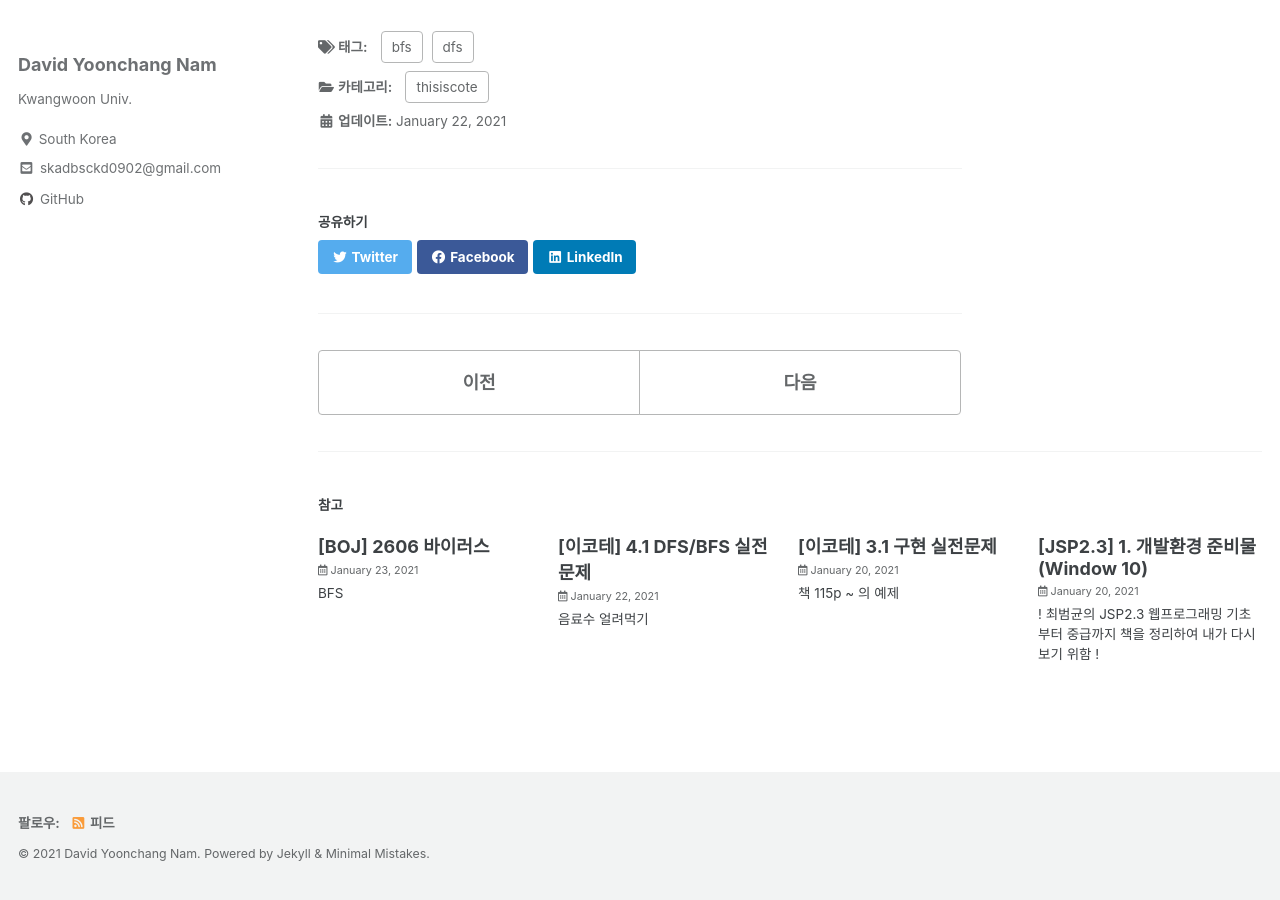
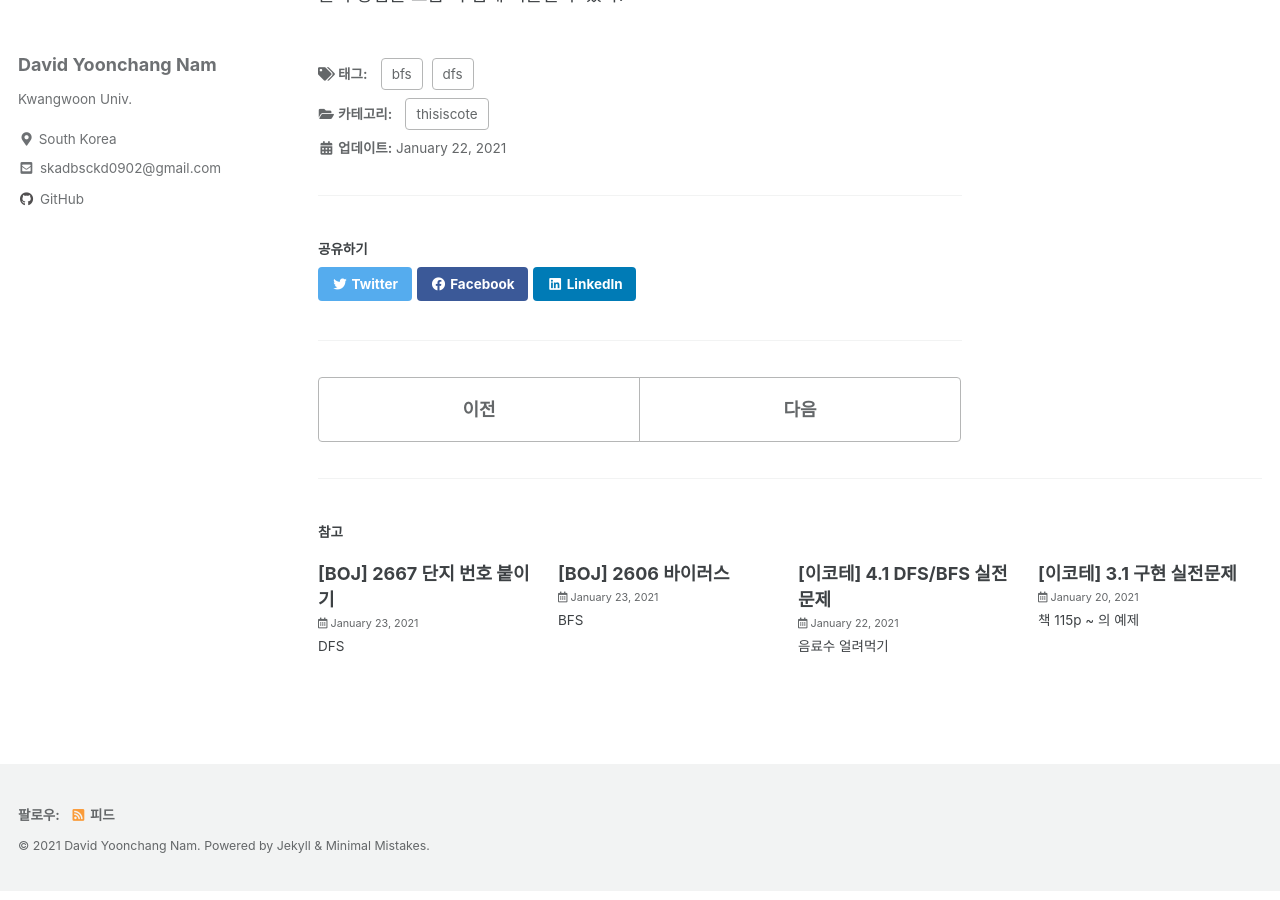
Before and after one commit to Akgop/Akgop.github.io, a Jekyll site: the page built from _posts/2021-01-22-thisiscote_4.md, in a window 1280 px wide and 900 px high, scrolled down 4458 px. Built offline with Jekyll 4.4.1, drawn with Linux system fonts in a browser that asks for light colours; cached includes are drawn as plain includes; part of the change alters nothing that is shown.

Commit message:
Create 2021-01-23-BOJ2667.md

````diff
--- a/_posts/2021-01-22-thisiscote_4.md
+++ b/_posts/2021-01-22-thisiscote_4.md
@@ -12,6 +12,7 @@ tags:
 ---
 
 [[BOJ] 2606 바이러스](http://akgop.github.io/boj/BOJ2606/)<br>
+[[BOJ] 2667 단지 번호 붙이기](http://akgop.github.io/boj/BOJ2667/)<br>
 [[이코테] 실전 문제(예제)](http://akgop.github.io/thisiscote/thisiscote_41/)
 
 
--- /dev/null
+++ b/_posts/2021-01-23-BOJ2667.md
@@ -0,0 +1,62 @@
+---
+title: \[BOJ] 2667 단지 번호 붙이기
+categories:
+  - BOJ
+tags:
+  - bfs
+---
+
+### DFS
+
+---
+
+해당 문제는 DFS, BFS 모두 사용가능하다
+
+해당 문제에서 약간 까다로운 부분은 단지의 총 개수를 세는 것과, 각 단지별로 몇가구가 있는지 카운트 하는 부분이다.
+
+이 부분은 python 구현 능력과 직결되는 부분이다.
+
+global을 사용하여 구현하는 방법도 있지만 개인적인 취향(내 방식)에 따라 apt_n, cnt라는 인자를 전달하여 구현했다.
+
+해당 문제는 입력이 2차원 배열 형태이므로 2차원 리스트로 그래프를 초기화 하여 구현했다.
+
+```python
+import sys
+
+def dfs(g, x, y, apt_n, cnt):
+    # 인덱스 범위를 벗어났다면
+    if x < 0 or y < 0 or x >= N or y >= N:
+        return cnt
+    # 이미 방문한 곳이거나 집이 없는 곳이라면
+    if g[x][y] == 0 or g[x][y] > 1:
+        return cnt
+    # 아니라면 방문
+    cnt += 1
+    g[x][y] = apt_n
+    cnt = dfs(g, x - 1, y, apt_n, cnt)
+    cnt = dfs(g, x, y - 1, apt_n, cnt)
+    cnt = dfs(g, x + 1, y, apt_n, cnt)
+    cnt = dfs(g, x, y + 1, apt_n, cnt)
+    return cnt
+
+N = int(sys.stdin.readline().rstrip())
+graph = list()
+for i in range(N):
+    graph.append(list(map(int, sys.stdin.readline().rstrip())))
+answer = 0
+result = list()
+apt_num = 2
+count = 0
+for i in range(N):
+    for j in range(N):
+        count = dfs(graph, i, j, apt_num, count)
+        if count > 0:
+            result.append(count)
+            answer += 1
+            apt_num += 1
+            count = 0
+print(answer)
+result.sort()
+for e in result:
+    print(e)
+```
````
